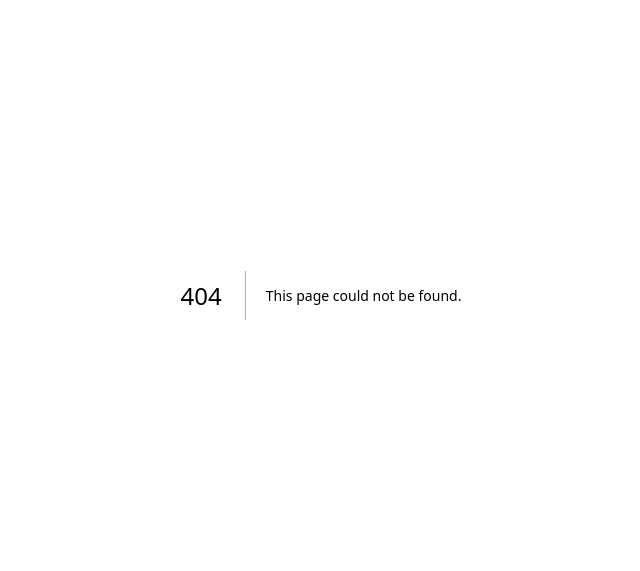
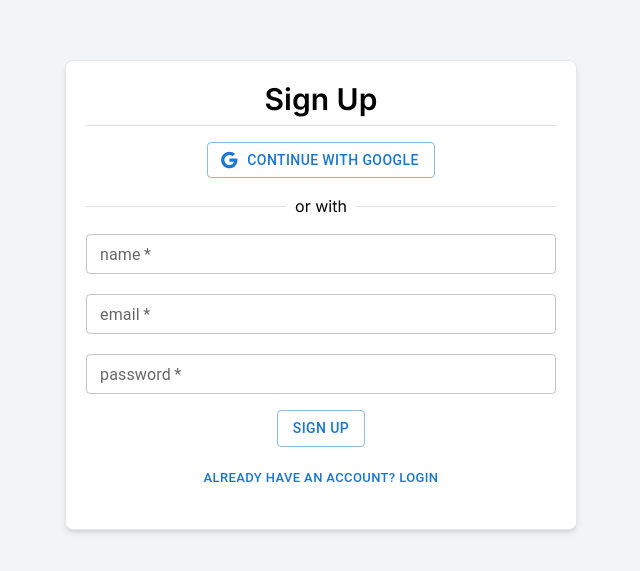
Before and after one commit to zhikangxie107/inventory-tracker, a Next.js app: page /signup in a window 1280 px wide. Before the commit this address had no page. Shown: the part 105-676 px from the top of the page, without its empty margins (319-959 px from the left). Built offline with nearby package versions, Linux system fonts and the light colour scheme; no server answers.

Commit message:
implemented sign in and login forms

```diff
--- a/src/app/layout.tsx
+++ b/src/app/layout.tsx
@@ -1,3 +1,4 @@
+
 import { Inter } from "next/font/google";
 import "./globals.css";
 import SideBar from "../components/sidebar";
--- /dev/null
+++ b/src/app/login/page.tsx
@@ -0,0 +1,87 @@
+"use client";
+import { Box, Button, Divider, TextField } from "@mui/material";
+import GoogleIcon from "@mui/icons-material/Google";
+import Link from "next/link";
+import { useState } from "react";
+import {
+  signInWithCredential,
+  signInWithEmailAndPassword,
+} from "firebase/auth";
+import { auth } from "@/backend/firebase";
+
+const Login = () => {
+  const [email, setEmail] = useState<string>("");
+  const [password, setPassword] = useState<string>("");
+
+  const [errorMessage, setError] = useState<boolean>(false);
+
+  const login = async () => {
+    try {
+      signInWithEmailAndPassword(auth, email, password);
+    } catch (error) {
+      setError(true);
+    }
+  };
+  return (
+    <Box className="flex justify-center items-center min-h-screen bg-gray-100">
+      <Box className="p-5 w-1/2 h-1/2 max-w-lg  bg-white border border-gray-200 rounded-lg shadow-md hover:shadow-lg ">
+        <Box className="flex items-center justify-center">
+          <p className="font-semibold text-3xl pb-2">Login</p>
+        </Box>
+        <Divider />
+        <Box className="py-4 flex flex-col justify-between h-full">
+          {/* sign up with google button */}
+          <Box className="flex items-center justify-center">
+            <Button
+              variant="outlined"
+              startIcon={<GoogleIcon />}
+              className="text-black border-black"
+            >
+              Continue with Google
+            </Button>
+          </Box>
+
+          <Divider className="py-4">or with</Divider>
+
+          {/* Text Forms */}
+          <Box className="flex flex-col gap-5 pb-4">
+            <TextField
+              label="email"
+              size="small"
+              fullWidth
+              required
+              value={email}
+              onChange={(event: any) => setEmail(event.target.value)}
+              error={errorMessage}
+              helperText={errorMessage ? "Error Logging in" : ""}
+            />
+            <TextField
+              label="password"
+              size="small"
+              fullWidth
+              required
+              value={password}
+              onChange={(event: any) => setPassword(event.target.value)}
+            />
+          </Box>
+
+          {/* Submit Button */}
+          <Box className="flex justify-center items-center">
+            <Button variant="outlined" onClick={login}>Login</Button>
+          </Box>
+        </Box>
+
+        {/* Don't have an account? Sign Up */}
+        <Box className="pt-4 flex items-center justify-center">
+          <Link href="/signup">
+            <Button className="text-black" size="small">
+              Don't have an account? Sign Up
+            </Button>
+          </Link>
+        </Box>
+      </Box>
+    </Box>
+  );
+};
+
+export default Login;
--- a/src/app/page.tsx
+++ b/src/app/page.tsx
@@ -4,7 +4,6 @@ import "./globals.css";
 
 
 export default function Home() {
-  return (
-    <LandingPage/>
-  );
+
+  return <LandingPage />;
 }
--- /dev/null
+++ b/src/app/signup/page.tsx
@@ -0,0 +1,109 @@
+"use client";
+import { Box, Button, Divider, TextField } from "@mui/material";
+import GoogleIcon from "@mui/icons-material/Google";
+import Link from "next/link";
+
+import { auth } from "@/backend/firebase";
+import { useState } from "react";
+import { createUserWithEmailAndPassword, updateProfile } from "firebase/auth";
+import { useRouter } from "next/navigation";
+
+const SignUp = () => {
+  const [errorMessage, setError] = useState<boolean>(false);
+  const [name, setName] = useState<string>("");
+  const [email, setEmail] = useState<string>("");
+  const [password, setPassword] = useState<string>("");
+
+  const router = useRouter();
+
+  const signUp = async () => {
+    try {
+      const userCredential = await createUserWithEmailAndPassword(
+        auth,
+        email,
+        password
+      );
+
+      const user = userCredential.user;
+
+      await updateProfile(user, {
+        displayName: name,
+      });
+
+      router.push("/login");
+    } catch (error) {
+      setError(true);
+    }
+  };
+
+  return (
+    <Box className="flex justify-center items-center min-h-screen bg-gray-100">
+      <Box className="p-5 w-1/2 h-1/2 max-w-lg  bg-white border border-gray-200 rounded-lg shadow-md hover:shadow-lg ">
+        <Box className="flex items-center justify-center">
+          <p className="font-semibold text-3xl pb-2">Sign Up</p>
+        </Box>
+        <Divider />
+        <Box className="py-4 flex flex-col justify-between h-full">
+          {/* sign up with google button */}
+          <Box className="flex items-center justify-center">
+            <Button
+              variant="outlined"
+              startIcon={<GoogleIcon />}
+              className="text-black border-black"
+            >
+              Continue with Google
+            </Button>
+          </Box>
+
+          <Divider className="py-4">or with</Divider>
+
+          {/* Text Forms */}
+          <Box className="flex flex-col gap-5 pb-4">
+            <TextField
+              label="name"
+              size="small"
+              fullWidth
+              required
+              error={errorMessage}
+              helperText={errorMessage ? "Error Signing Up" : ""}
+              value={name}
+              onChange={(event: any) => setName(event.target.value)}
+            />
+            <TextField
+              label="email"
+              size="small"
+              fullWidth
+              required
+              value={email}
+              onChange={(event: any) => setEmail(event.target.value)}
+            />
+            <TextField
+              label="password"
+              size="small"
+              fullWidth
+              required
+              value={password}
+              onChange={(event: any) => setPassword(event.target.value)}
+            />
+          </Box>
+
+          {/* Submit Button */}
+          <Box className="flex justify-center items-center">
+            <Button variant="outlined" onClick={signUp}>Sign Up</Button>
+          </Box>
+
+          {/* Already have account? login */}
+          <Box className="pt-4 flex items-center justify-center">
+            <Link href="/login">
+              <Button className="text-black" size="small">
+                Already have an account? Login
+              </Button>
+            </Link>
+          </Box>
+        </Box>
+      </Box>
+    </Box>
+  );
+};
+
+export default SignUp;
--- a/src/backend/firebase.ts
+++ b/src/backend/firebase.ts
@@ -2,6 +2,7 @@
 import { initializeApp } from "firebase/app";
 import { getAnalytics } from "firebase/analytics";
 import { getFirestore } from "firebase/firestore";
+import { getAuth } from "firebase/auth";
 // TODO: Add SDKs for Firebase products that you want to use
 // https://firebase.google.com/docs/web/setup#available-libraries
 
@@ -27,5 +28,6 @@ const firebaseConfig = {
 const app = initializeApp(firebaseConfig);
 const analytics = getAnalytics(app);
 const firestore = getFirestore(app);
+const auth = getAuth(app)
 
-export { firestore };
+export { firestore, auth };
--- a/src/components/landingPage.tsx
+++ b/src/components/landingPage.tsx
@@ -1,4 +1,5 @@
 import { Box, Button, Typography } from "@mui/material";
+import Link from "next/link";
 
 const LandingPage = () => {
   return (
@@ -6,8 +7,13 @@ const LandingPage = () => {
     <Box className="relative min-h-screen bg-gray-100">
       {/* sign up and login */}
       <Box className="absolute top-0 right-0 p-4 flex gap-4">
-        <Button variant="outlined">Sign Up</Button>
-        <Button variant="contained">Log In</Button>
+        <Link href="/signup">
+          <Button variant="outlined">Sign Up</Button>
+        </Link>
+
+        <Link href="login">
+          <Button variant="contained">Log In</Button>
+        </Link>
       </Box>
 
       <Box className="flex items-center justify-center min-h-screen">
```
